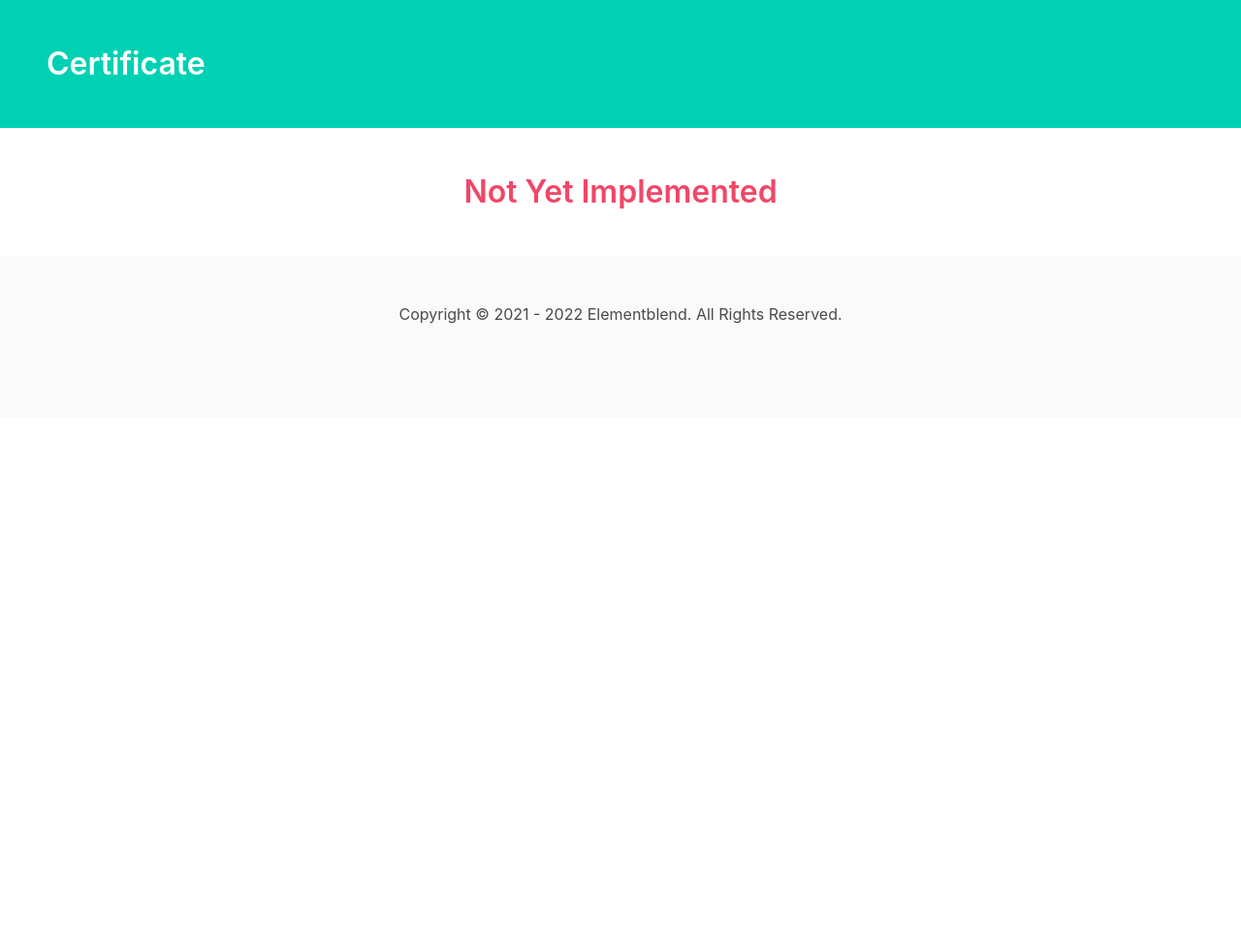
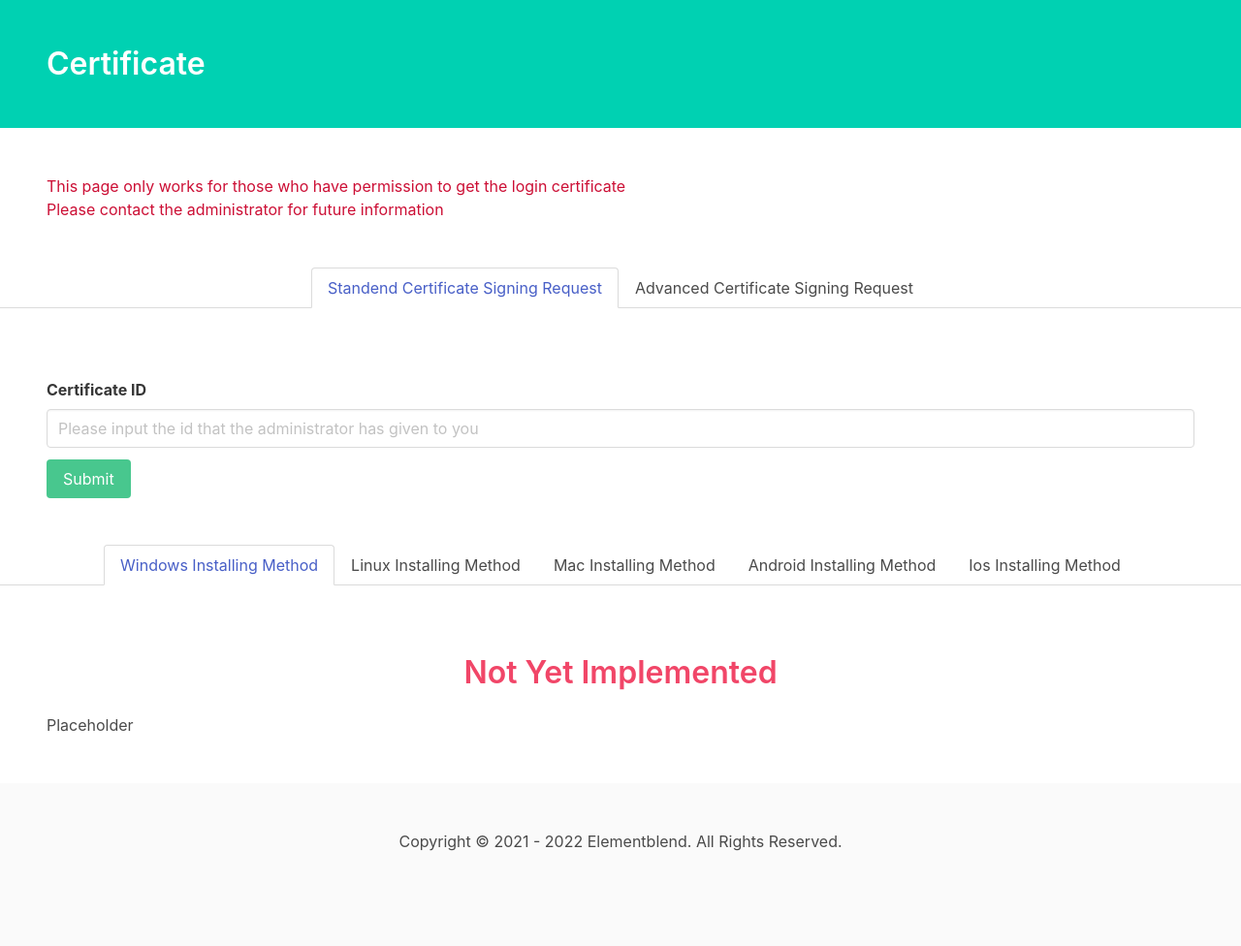
Before and after one commit to SamLam140330/MmsWebsite, a PHP site: page /certificate.php in a window 1280 px wide. Shown: the part 52-1028 px from the top of the page at 97% size. Before the commit the page ends 386 px from the top, so only its background shows below. Run offline with PHP 8.4, Linux system fonts and the light colour scheme.

Commit message:
Add part of certificate page coding

```diff
--- a/minecraft-modpack/certificate.php
+++ b/minecraft-modpack/certificate.php
@@ -7,6 +7,7 @@
     <title>Modpack - Certificate</title>
     <link rel="stylesheet" href="https://cdn.jsdelivr.net/npm/bulma@0.9.3/css/bulma.min.css">
     <link rel="stylesheet" href="https://cdn.jsdelivr.net/npm/@mdi/font@6.5.95/css/materialdesignicons.min.css">
+    <script src="https://ajax.googleapis.com/ajax/libs/jquery/3.6.0/jquery.min.js"></script>
 </head>
 
 <body>
@@ -21,8 +22,103 @@
     </section>
 
     <section class="section">
+        <p class="has-text-danger-dark">
+            This page only works for those who have permission to get the login certificate
+            <br> Please contact the administrator for future information
+        </p>
+    </section>
+
+    <div class="tabs is-boxed is-centered">
+        <ul>
+            <li id="stdCsrBtn" class="is-active" onclick="onCsrBtnClicked(0)"><a>Standend Certificate Signing Request</a></li>
+            <li id="advCsrBtn" onclick="onCsrBtnClicked(1)"><a>Advanced Certificate Signing Request</a></li>
+        </ul>
+    </div>
+
+    <section class="section" id="stdCsr">
+        <form method="post" name="stdCsrForm">
+            <div class="field">
+                <label class="label">Certificate ID</label>
+                <div class="control">
+                    <input class="input" name="certID" id="certID" type="text" placeholder="Please input the id that the administrator has given to you" maxlength="50" required>
+                </div>
+            </div>
+            <div class="control">
+                <button class="button is-success" onclick="<?php downloadCert(); ?>" name="stdSubmit">Submit</button>
+            </div>
+        </form>
+    </section>
+
+    <section class="section is-hidden" id="advCsr">
+        <div class="field">
+            <label class="label">Certificate Signing Request</label>
+            <div class="control">
+                <textarea class="textarea" placeholder="-----BEGIN CERTIFICATE REQUEST-----&#10;xxx&#10;Content&#10;xxx&#10;-----END CERTIFICATE REQUEST-----"></textarea>
+            </div>
+        </div>
+        <div class="field is-grouped">
+            <div class="control">
+                <button class="button is-danger" disabled>Not Yet Implemented</button>
+            </div>
+        </div>
+        <p class="has-text-danger-dark">
+            * Please note that the authority may sign only if the request is correct
+        </p>
+    </section>
+
+    <div class="tabs is-boxed is-centered">
+        <ul>
+            <li id="winBtn" class="is-active" onclick="onInstallBtnClicked(0)"><a>Windows Installing Method</a></li>
+            <li id="linBtn" onclick="onInstallBtnClicked(1)"><a>Linux Installing Method</a></li>
+            <li id="macBtn" onclick="onInstallBtnClicked(2)"><a>Mac Installing Method</a></li>
+            <li id="andBtn" onclick="onInstallBtnClicked(3)"><a>Android Installing Method</a></li>
+            <li id="iosBtn" onclick="onInstallBtnClicked(4)"><a>Ios Installing Method</a></li>
+        </ul>
+    </div>
+
+    <section class="section" id="winInst">
         <h1 class='title has-text-danger has-text-centered'>Not Yet Implemented</h1>
+        <p>
+            Placeholder
+        </p>
     </section>
+
+    <section class="section is-hidden" id="linInst">
+        <h1 class='title has-text-danger has-text-centered'>Not Yet Implemented</h1>
+        <p>
+            Placeholder
+        </p>
+    </section>
+
+    <script>
+        function onCsrBtnClicked(choose) {
+            if (choose == 0) {
+                document.getElementById("stdCsr").className = "section";
+                document.getElementById("advCsr").className = "section is-hidden";
+                document.getElementById("stdCsrBtn").className = "is-active";
+                document.getElementById("advCsrBtn").className = "";
+            } else {
+                document.getElementById("advCsr").className = "section";
+                document.getElementById("stdCsr").className = "section is-hidden";
+                document.getElementById("advCsrBtn").className = "is-active";
+                document.getElementById("stdCsrBtn").className = "";
+            }
+        }
+
+        function onInstallBtnClicked(choose) {
+            if (choose == 0) {
+                document.getElementById("winInst").className = "section";
+                document.getElementById("linInst").className = "section is-hidden";
+                document.getElementById("winBtn").className = "is-active";
+                document.getElementById("linBtn").className = "";
+            } /*else {
+                document.getElementById("linInst").className = "section";
+                document.getElementById("winInst").className = "section is-hidden";
+                document.getElementById("linBtn").className = "is-active";
+                document.getElementById("winBtn").className = "";
+            }*/
+        }
+    </script>
 
     <?php
     include('footer.php');
```
